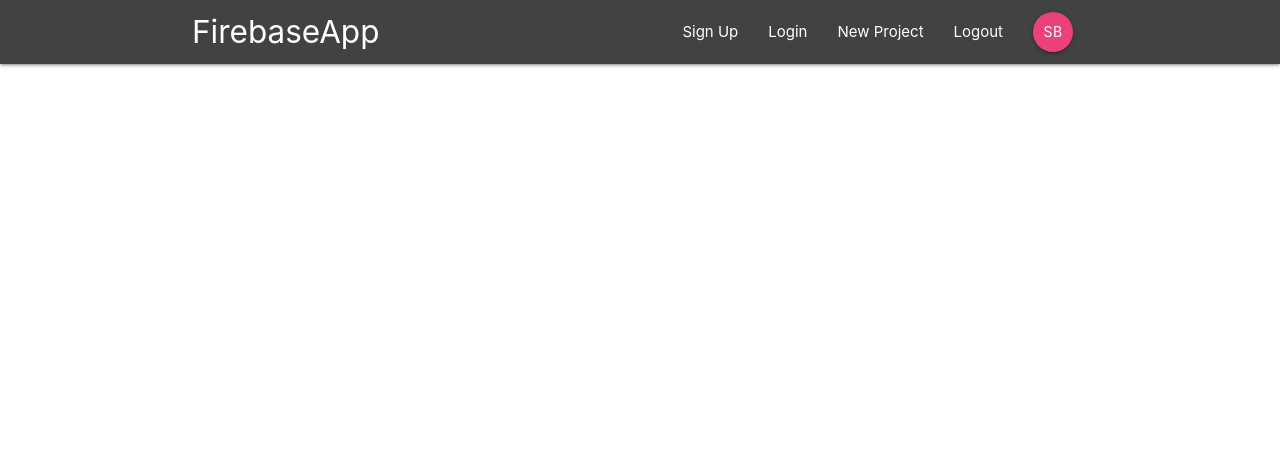
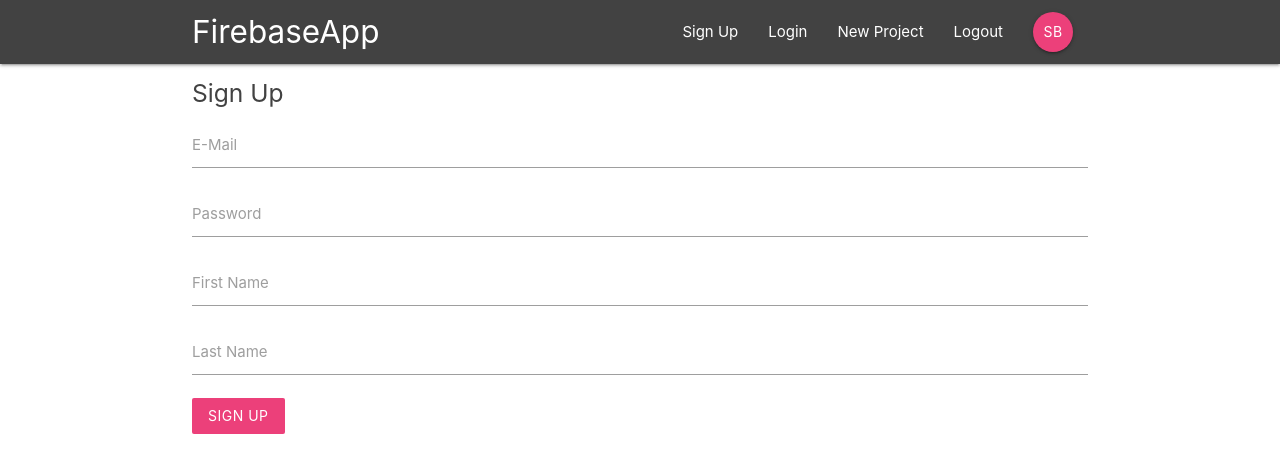
Before and after one commit to Electron-2002/Firebase-React-Redux-App, a React (Create React App) app: page /signup in a window 1280 px wide. Shown: the top 472 px of the page. Built offline with nearby package versions, Linux system fonts and the light colour scheme.

Commit message:
Signup & Signin components

```diff
--- a/public/index.html
+++ b/public/index.html
@@ -18,5 +18,7 @@
 
     <body>
         <div id="root"></div>
+        <!-- Compiled and minified JavaScript -->
+        <script src="https://cdnjs.cloudflare.com/ajax/libs/materialize/1.0.0/js/materialize.min.js"></script>
     </body>
 </html>
--- a/src/App.js
+++ b/src/App.js
@@ -4,6 +4,8 @@
 import Navbar from './components/layout/Navbar';
 import Dashboard from './components/dashboard/Dashboard';
 import ProjectDetails from './components/projects/ProjectDetails';
+import SignIn from './components/auth/SignIn';
+import SignUp from './components/auth/SignUp';
 
 const App = () => {
     return (
@@ -12,6 +14,8 @@
             <Switch>
                 <Route path="/" exact component={Dashboard} />
                 <Route path="/project/:id" exact component={ProjectDetails} />
+                <Route path="/signin" exact component={SignIn} />
+                <Route path="/signup" exact component={SignUp} />
             </Switch>
         </>
     );
--- a/src/components/auth/SignIn.js
+++ b/src/components/auth/SignIn.js
@@ -0,0 +1,60 @@
+import React, { useState } from 'react';
+
+const SignIn = () => {
+    const [formFields, setFormFields] = useState({
+        email: '',
+        password: '',
+    });
+
+    const changeHandler = (e) => {
+        setFormFields({
+            ...formFields,
+            [e.target.name]: e.target.value,
+        });
+    };
+
+    const submitHandler = (e) => {
+        e.preventDefault();
+        console.log(formFields);
+    };
+
+    return (
+        <div className="container">
+            <form onSubmit={submitHandler} className="white">
+                <h5 className="grey-text text-darken-3">Sign In</h5>
+                <div className="input-field">
+                    <label htmlFor="email">E-Mail</label>
+                    <input
+                        type="email"
+                        name="email"
+                        id="email"
+                        onChange={changeHandler}
+                        value={formFields.email}
+                    />
+                </div>
+
+                <div className="input-field">
+                    <label htmlFor="password">Password</label>
+                    <input
+                        type="password"
+                        name="password"
+                        id="password"
+                        onChange={changeHandler}
+                        value={formFields.password}
+                    />
+                </div>
+
+                <div className="input-field">
+                    <button
+                        className="btn pink lighten-1 z-depth-0"
+                        type="submit"
+                    >
+                        Login
+                    </button>
+                </div>
+            </form>
+        </div>
+    );
+};
+
+export default SignIn;
--- a/src/components/auth/SignUp.js
+++ b/src/components/auth/SignUp.js
@@ -0,0 +1,84 @@
+import React, { useState } from 'react';
+
+const SignUp = () => {
+    const [formFields, setFormFields] = useState({
+        email: '',
+        password: '',
+        firstName: '',
+        lastName: '',
+    });
+
+    const changeHandler = (e) => {
+        setFormFields({
+            ...formFields,
+            [e.target.name]: e.target.value,
+        });
+    };
+
+    const submitHandler = (e) => {
+        e.preventDefault();
+        console.log(formFields);
+    };
+
+    return (
+        <div className="container">
+            <form onSubmit={submitHandler} className="white">
+                <h5 className="grey-text text-darken-3">Sign Up</h5>
+                <div className="input-field">
+                    <label htmlFor="email">E-Mail</label>
+                    <input
+                        type="email"
+                        name="email"
+                        id="email"
+                        onChange={changeHandler}
+                        value={formFields.email}
+                    />
+                </div>
+
+                <div className="input-field">
+                    <label htmlFor="password">Password</label>
+                    <input
+                        type="password"
+                        name="password"
+                        id="password"
+                        onChange={changeHandler}
+                        value={formFields.password}
+                    />
+                </div>
+
+                <div className="input-field">
+                    <label htmlFor="firstName">First Name</label>
+                    <input
+                        type="text"
+                        name="firstName"
+                        id="firstName"
+                        onChange={changeHandler}
+                        value={formFields.firstName}
+                    />
+                </div>
+
+                <div className="input-field">
+                    <label htmlFor="lastName">Last Name</label>
+                    <input
+                        type="text"
+                        name="lastName"
+                        id="lastName"
+                        onChange={changeHandler}
+                        value={formFields.lastName}
+                    />
+                </div>
+
+                <div className="input-field">
+                    <button
+                        className="btn pink lighten-1 z-depth-0"
+                        type="submit"
+                    >
+                        Sign up
+                    </button>
+                </div>
+            </form>
+        </div>
+    );
+};
+
+export default SignUp;
```
Also changed, not shown: 1 other file (tests, documents, lock files or other folders).
